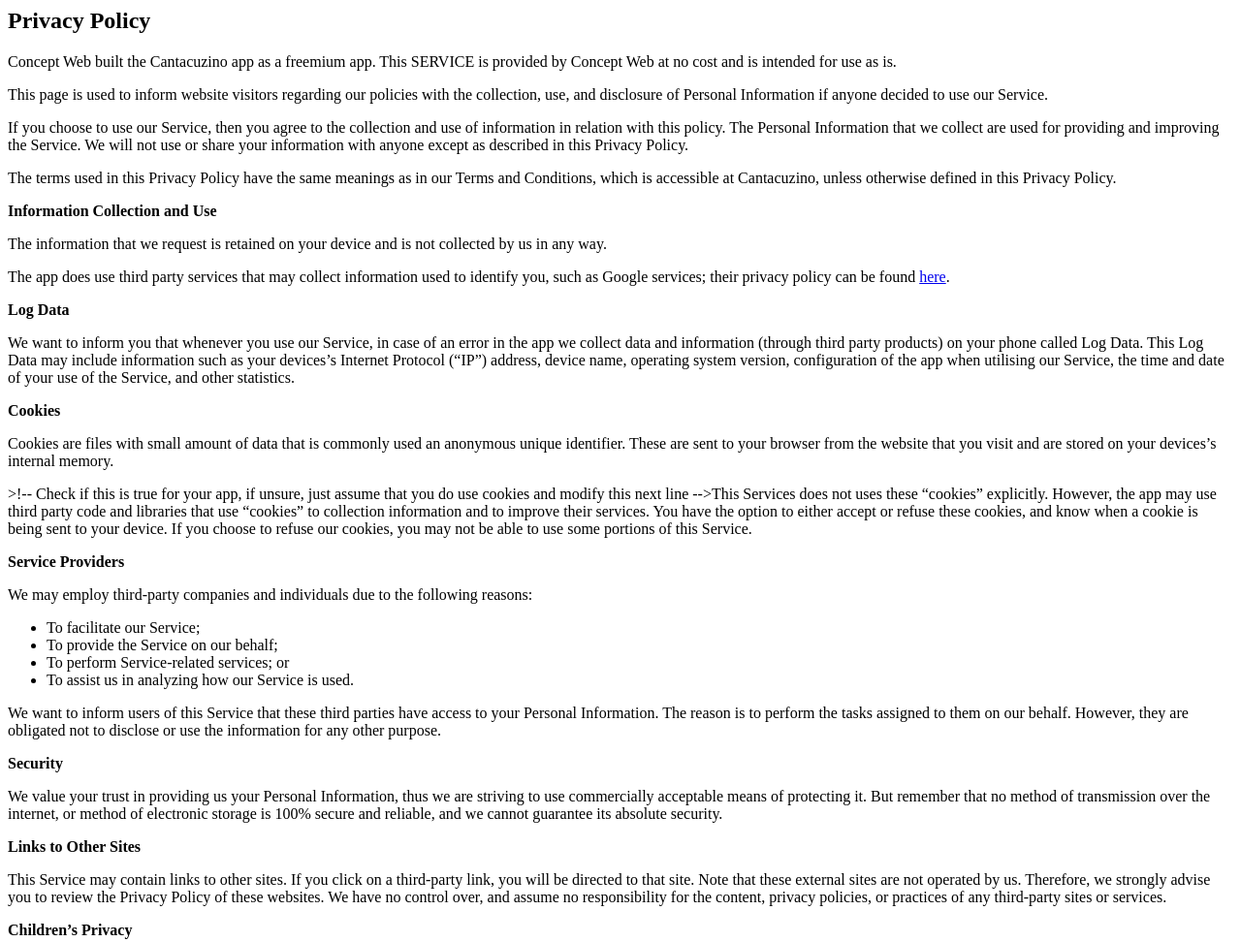
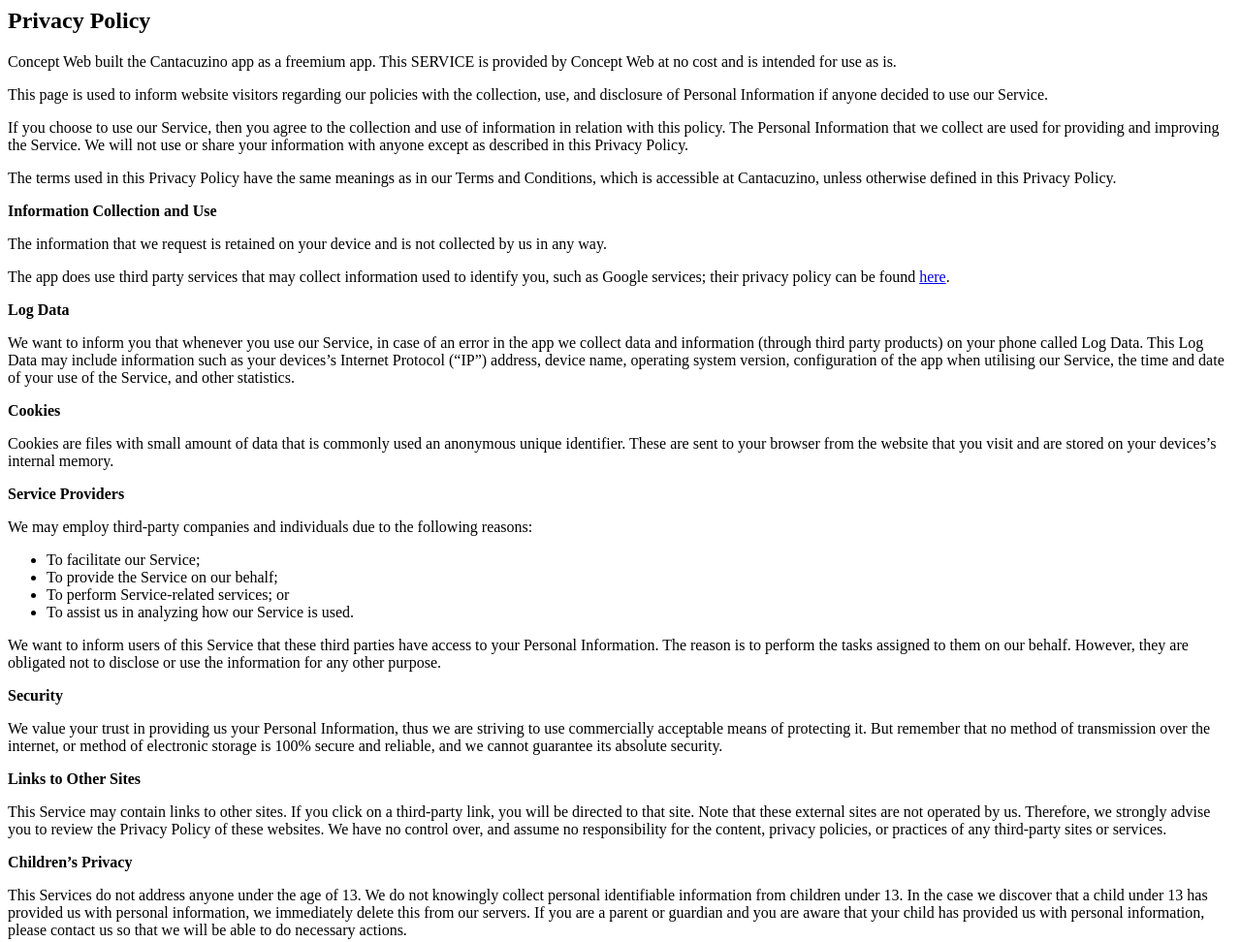
Before and after one commit to omarculescu/cantacuzino, a plain HTML site: page index.html in a window 1280 px wide. Shown: the top 972 px of the page at 97% size. Drawn offline with Linux system fonts and the light colour scheme.

Commit message:
Remove comment

```diff
--- a/index.html
+++ b/index.html
@@ -28,12 +28,7 @@
 <p>Cookies are files with small amount of data that is commonly used an anonymous unique identifier.
     These are sent to your browser from the website that you visit and are stored on your devices’s
     internal memory.</p>
-<p>>!-- Check if this is true for your app, if unsure, just assume that you do use cookies and modify this next line -->This Services does not uses these “cookies” explicitly. However, the app may use third party code
-    and libraries that use “cookies” to collection information and to improve their services. You
-    have the option to either accept or refuse these cookies, and know when a cookie is being sent
-    to your device. If you choose to refuse our cookies, you may not be able to use some portions of
-    this Service.</p>
-
+<p>
 <p><strong>Service Providers</strong></p> <!-- This part need seem like it's not needed, but if you use any Google services, or any other third party libraries, chances are, you need this. -->
 <p>We may employ third-party companies and individuals due to the following reasons:</p>
 <ul>
```
